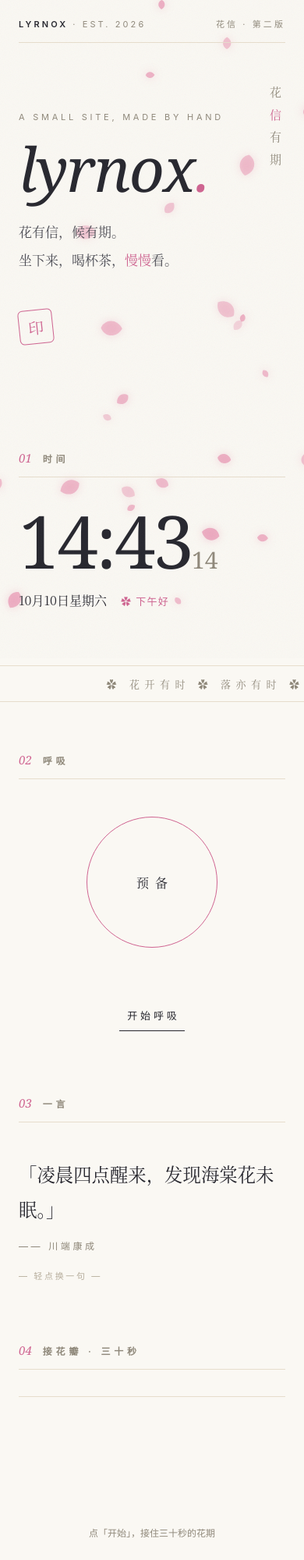
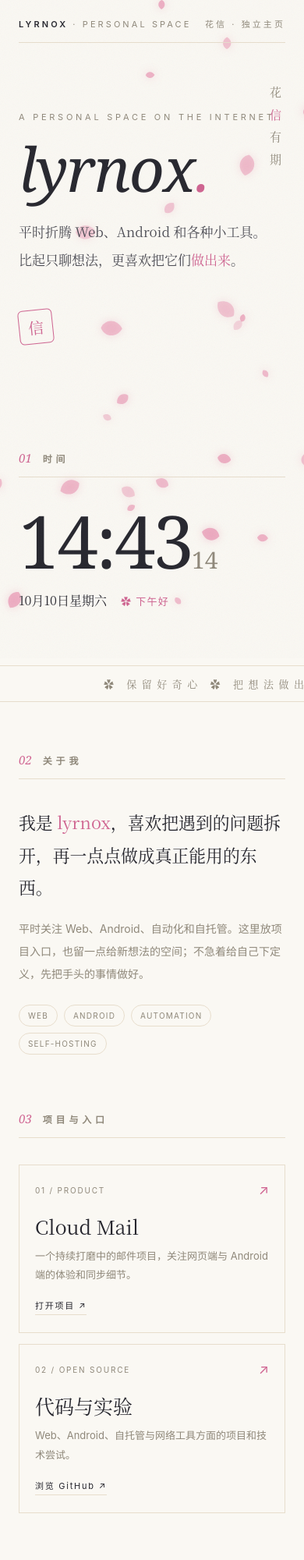
Before and after one commit to lyrnoxfan/huaxin, a plain HTML site: page site/index.html in a window 390 px wide. Shown: the top 2000 px of the page at 78% size. Drawn offline with Linux system fonts and the light colour scheme.

Commit message:
Improve personal homepage content and project links

```diff
--- a/site/index.html
+++ b/site/index.html
@@ -4,7 +4,7 @@
 <meta charset="utf-8">
 <meta name="viewport" content="width=device-width, initial-scale=1, viewport-fit=cover">
 <meta name="theme-color" content="#faf8f3">
-<meta name="description" content="lyrnox · 花信 — 一个随手搭的小站">
+<meta name="description" content="lyrnox 的独立个人主页，展示正在制作的项目、技术方向与常用入口。">
 <title>lyrnox · 花信</title>
 <link rel="icon" href="/favicon.svg" type="image/svg+xml">
 <style>
@@ -70,13 +70,26 @@
   .marquee span{display:inline-block; padding-left:100%; animation:mq 26s linear infinite}
   @keyframes mq{to{transform:translateX(-100%)}}
 
-  /* 呼吸 */
-  .breath{display:flex; flex-direction:column; align-items:center; gap:26px; padding:14px 0 10px}
-  .ring{width:168px; height:168px; border:1px solid var(--pink-deep); border-radius:50%;
-    display:grid; place-items:center; transition:transform 1.2s cubic-bezier(.4,0,.2,1), border-color 1.2s}
-  .ring span{font-family:var(--serif); font-size:16px; letter-spacing:.5em; text-indent:.5em; color:var(--ink)}
-  .ring.hold{border-color:var(--blue)}
-  .breath .round{font-size:11px; letter-spacing:.32em; text-indent:.32em; color:var(--muted); min-height:15px}
+  /* 关于与项目 */
+  .about-lead{margin:0; font-family:var(--serif); font-size:clamp(20px,5.6vw,25px); line-height:1.9}
+  .about-lead em{font-style:normal; color:var(--pink-deep)}
+  .about-copy{margin:18px 0 0; max-width:560px; font-size:14px; line-height:2.1; color:var(--muted)}
+  .tags{display:flex; flex-wrap:wrap; gap:8px; margin-top:24px}
+  .tags span{padding:7px 11px; border:1px solid var(--line); border-radius:999px;
+    font-size:10px; letter-spacing:.12em; color:var(--muted)}
+  .projects{display:grid; grid-template-columns:1fr; gap:14px}
+  .project{display:block; min-width:0; padding:22px 20px; border:1px solid var(--line);
+    color:var(--ink); text-decoration:none; transition:border-color .25s, transform .25s, background .25s}
+  .project:hover{border-color:var(--pink-deep); transform:translateY(-2px); background:rgba(231,143,174,.035)}
+  .project:focus-visible{outline:2px solid var(--pink-deep); outline-offset:4px}
+  .project-top{display:flex; justify-content:space-between; align-items:center}
+  .project-no{font-size:10px; letter-spacing:.18em; color:var(--muted)}
+  .project-arrow{font-size:17px; color:var(--pink-deep)}
+  .project h3{margin:18px 0 8px; font-family:var(--serif); font-weight:400; font-size:25px}
+  .project p{min-height:3.8em; margin:0; font-size:13px; line-height:1.9; color:var(--muted)}
+  .project-more{display:inline-block; margin-top:18px; padding-bottom:4px; border-bottom:1px solid var(--line);
+    font-size:11px; letter-spacing:.16em}
+  @media (min-width:520px){.projects{grid-template-columns:1fr 1fr}}
   .tbtn{background:none; border:none; cursor:pointer; font:inherit; font-size:13px; letter-spacing:.3em; text-indent:.3em;
     color:var(--ink); padding:10px 6px; border-bottom:1px solid var(--ink)}
   .tbtn:active{opacity:.5}
@@ -116,14 +129,14 @@
 <body>
 <canvas id="petals"></canvas>
 <main>
-  <div class="masthead"><span><b>LYRNOX</b> · EST. 2026</span><span>花信 · 第二版</span></div>
+  <div class="masthead"><span><b>LYRNOX</b> · PERSONAL SPACE</span><span>花信 · 独立主页</span></div>
 
   <header class="hero">
     <div class="v">花<i>信</i>有期</div>
-    <div class="kicker">A SMALL SITE, MADE BY HAND</div>
+    <div class="kicker">A PERSONAL SPACE ON THE INTERNET</div>
     <h1>lyrnox<span class="dot">.</span></h1>
-    <p class="sub">花有信，候有期。<br>坐下来，喝杯茶，<em>慢慢</em>看。</p>
-    <div class="seal">印</div>
+    <p class="sub">平时折腾 Web、Android 和各种小工具。<br>比起只聊想法，更喜欢把它们<em>做出来</em>。</p>
+    <div class="seal">信</div>
   </header>
 
   <section class="block">
@@ -135,19 +148,42 @@
     </div>
   </section>
 
-  <div class="marquee"><span>✿ 花开有时 ✿ 落亦有时 ✿ 代码也是 ✿ 慢慢来 ✿ 花开有时 ✿ 落亦有时 ✿ 代码也是 ✿ 慢慢来 ✿&nbsp;</span></div>
+  <div class="marquee"><span>✿ 保留好奇心 ✿ 把想法做出来 ✿ 把细节磨好 ✿ 不必急着定义自己 ✿ 保留好奇心 ✿ 把想法做出来 ✿&nbsp;</span></div>
 
   <section class="block">
-    <div class="sec-head"><span class="no">02</span><h2>呼吸</h2></div>
-    <div class="breath">
-      <div class="ring" id="ring"><span id="phase">预备</span></div>
-      <div class="round" id="round"></div>
-      <button class="tbtn" id="breathBtn">开始呼吸</button>
+    <div class="sec-head"><span class="no">02</span><h2>关于我</h2></div>
+    <div class="about">
+      <p class="about-lead">我是 <em>lyrnox</em>，喜欢把遇到的问题拆开，再一点点做成真正能用的东西。</p>
+      <p class="about-copy">平时关注 Web、Android、自动化和自托管。这里放项目入口，也留一点给新想法的空间；不急着给自己下定义，先把手头的事情做好。</p>
+      <div class="tags" aria-label="关注方向">
+        <span>WEB</span>
+        <span>ANDROID</span>
+        <span>AUTOMATION</span>
+        <span>SELF-HOSTING</span>
+      </div>
     </div>
   </section>
 
   <section class="block">
-    <div class="sec-head"><span class="no">03</span><h2>一言</h2></div>
+    <div class="sec-head"><span class="no">03</span><h2>项目与入口</h2></div>
+    <div class="projects">
+      <a class="project" href="https://mail.lyrnox.com/" target="_blank" rel="noopener noreferrer">
+        <div class="project-top"><span class="project-no">01 / PRODUCT</span><span class="project-arrow">↗</span></div>
+        <h3>Cloud Mail</h3>
+        <p>一个持续打磨中的邮件项目，关注网页端与 Android 端的体验和同步细节。</p>
+        <span class="project-more">打开项目 ↗</span>
+      </a>
+      <a class="project" href="https://github.com/xxxooooxxx" target="_blank" rel="noopener noreferrer">
+        <div class="project-top"><span class="project-no">02 / OPEN SOURCE</span><span class="project-arrow">↗</span></div>
+        <h3>代码与实验</h3>
+        <p>Web、Android、自托管与网络工具方面的项目和技术尝试。</p>
+        <span class="project-more">浏览 GitHub ↗</span>
+      </a>
+    </div>
+  </section>
+
+  <section class="block">
+    <div class="sec-head"><span class="no">04</span><h2>读到的句子</h2></div>
     <div class="quote" id="quoteCard">
       <p id="qtext"></p>
       <div class="from" id="qfrom"></div>
@@ -156,7 +192,7 @@
   </section>
 
   <section class="block">
-    <div class="sec-head"><span class="no">04</span><h2>接花瓣 · 三十秒</h2></div>
+    <div class="sec-head"><span class="no">05</span><h2>接花瓣 · 三十秒</h2></div>
     <canvas id="game"></canvas>
     <div class="game-bar">
       <div class="score"><b id="gscore">0</b> <small>得点 · 最佳 <span id="gbest">0</span></small></div>
@@ -168,7 +204,7 @@
   <footer>
     <span>© 2026 LYRNOX</span>
     <span class="mk">花信</span>
-    <span>SET IN SONGTI</span>
+    <span>A LITTLE SPACE ON THE INTERNET</span>
   </footer>
 </main>
 
@@ -233,29 +269,7 @@ document.querySelectorAll('section.block').forEach(s =>
   upd(); setInterval(upd, 1000);
 })();
 
-/* 呼吸 */
-(function(){
-  const ring = document.getElementById('ring'), phase = document.getElementById('phase'),
-        btn = document.getElementById('breathBtn'), round = document.getElementById('round');
-  const seq = [['吸', 4000, 1.45, ''], ['屏息', 4000, 1.45, 'hold'], ['呼', 6000, 1, '']];
-  let timers = [], on = false, n = 0;
-  const clear = () => { timers.forEach(clearTimeout); timers = []; };
-  function stop(){
-    clear(); on = false; n = 0;
-    ring.style.transform = 'scale(1)'; ring.className = 'ring';
-    phase.textContent = '预备'; round.textContent = ''; btn.textContent = '开始呼吸';
-  }
-  function cycle(i){
-    if (!on) return;
-    if (i % 3 === 0){ n++; round.textContent = '第 ' + n + ' 轮'; }
-    const [label, ms, s, cls] = seq[i % 3];
-    phase.textContent = label; ring.className = 'ring ' + cls;
-    ring.style.transition = 'transform ' + ms + 'ms cubic-bezier(.4,0,.2,1), border-color .8s';
-    requestAnimationFrame(() => ring.style.transform = 'scale(' + s + ')');
-    timers.push(setTimeout(() => cycle(i + 1), ms));
-  }
-  btn.onclick = () => on ? stop() : (on = true, btn.textContent = '停下', cycle(0));
-})();
+/* 关于与项目为静态内容，无需额外脚本 */
 
 /* 一言 */
 (function(){
```
